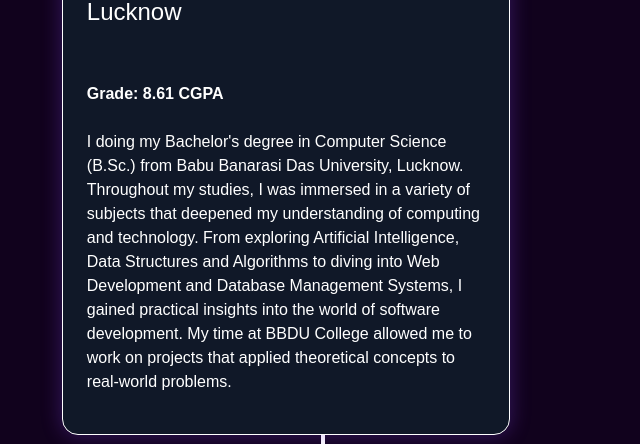
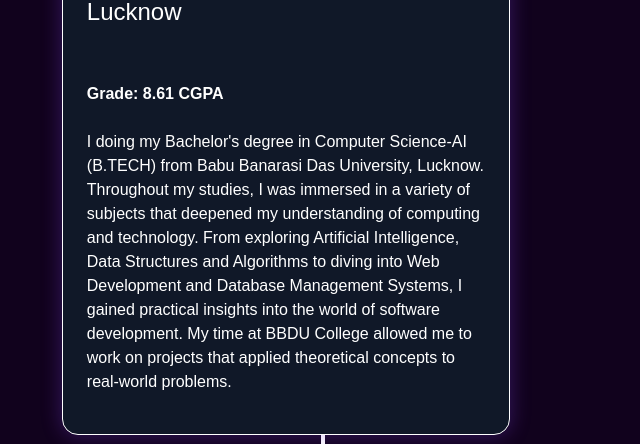
Before and after one commit to ankitmahabharat/Portfolio, a React (Vite) app in the folder portfolio/: page / in a window 1280 px wide. Shown: the part 2100-2544 px from the top of the page, without its empty margins (319-959 px from the left). Built offline with nearby package versions, Linux system fonts and the light colour scheme.

Commit message:
fixing the error in the constant

```diff
--- a/portfolio/src/constant.js
+++ b/portfolio/src/constant.js
@@ -101,7 +101,7 @@
       school: "Babu Banarasi Das University, Lucknow",
 
       grade: "8.61 CGPA",
-      desc: "I doing my Bachelor's degree in Computer Science (B.Sc.) from Babu Banarasi Das University, Lucknow. Throughout my studies, I was immersed in a variety of subjects that deepened my understanding of computing and technology. From exploring Artificial Intelligence, Data Structures and Algorithms to diving into Web Development and Database Management Systems, I gained practical insights into the world of software development. My time at BBDU College allowed me to work on projects that applied theoretical concepts to real-world problems.",
+      desc: "I doing my Bachelor's degree in Computer Science-AI (B.TECH) from Babu Banarasi Das University, Lucknow. Throughout my studies, I was immersed in a variety of subjects that deepened my understanding of computing and technology. From exploring Artificial Intelligence, Data Structures and Algorithms to diving into Web Development and Database Management Systems, I gained practical insights into the world of software development. My time at BBDU College allowed me to work on projects that applied theoretical concepts to real-world problems.",
       degree: "B.TECH (CS & AI)",
     },
     {
```
